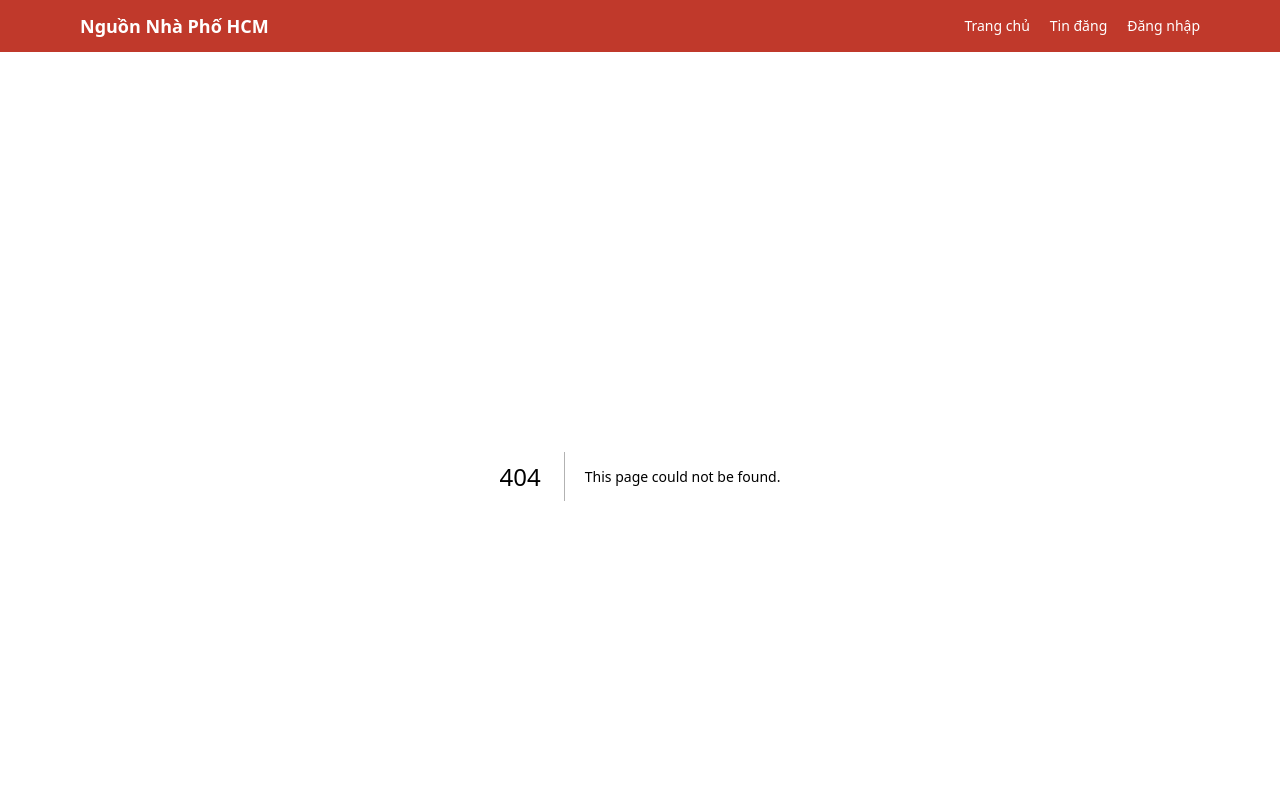
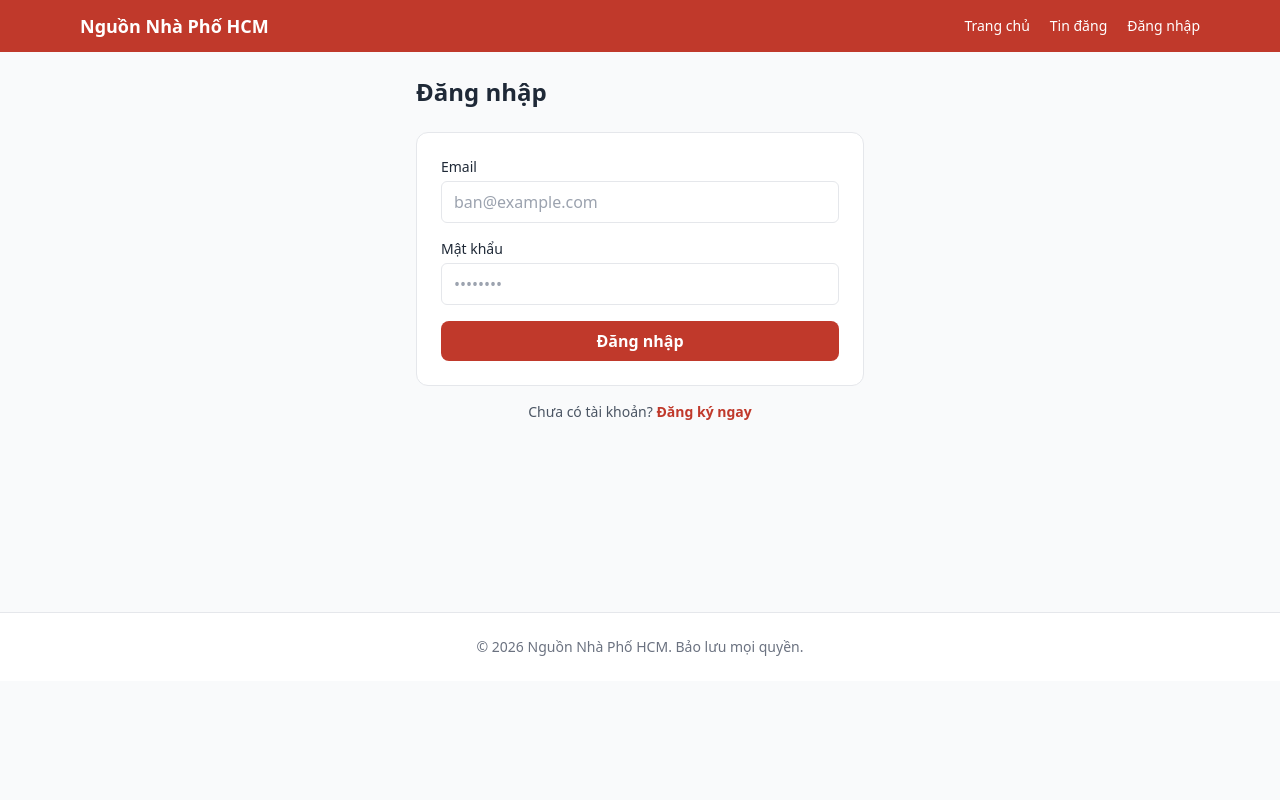
Before and after one commit to daoduykhuyen2-beep/next-nguonnhapho, a Next.js app: page /dang-nhap in a window 1280 px wide. Before the commit this address had no page. Shown: the top 800 px of the page. Built offline with nearby package versions, Linux system fonts and the light colour scheme.

Commit message:
Implement login page with email and password

```diff
--- /dev/null
+++ b/app/dang-nhap/page.tsx
@@ -0,0 +1,87 @@
+"use client";
+
+import Link from "next/link";
+import { useRouter, useSearchParams } from "next/navigation";
+import { useState } from "react";
+import { createClient } from "@/lib/supabase/client";
+
+export default function DangNhapPage() {
+  const router = useRouter();
+  const searchParams = useSearchParams();
+  const nextUrl = searchParams.get("next") || "/tai-khoan";
+
+  const [email, setEmail] = useState("");
+  const [password, setPassword] = useState("");
+  const [loading, setLoading] = useState(false);
+  const [error, setError] = useState<string | null>(null);
+
+  async function handleLogin(e: React.FormEvent) {
+    e.preventDefault();
+    setLoading(true);
+    setError(null);
+
+    const supabase = createClient();
+    const { error } = await supabase.auth.signInWithPassword({
+      email: email.trim(),
+      password,
+    });
+
+    setLoading(false);
+    if (error) {
+      setError("Email hoặc mật khẩu không đúng.");
+      return;
+    }
+    router.push(nextUrl);
+    router.refresh();
+  }
+
+  return (
+    <div className="mx-auto max-w-md">
+      <h1 className="mb-6 text-2xl font-bold">Đăng nhập</h1>
+      <form
+        onSubmit={handleLogin}
+        className="space-y-4 rounded-xl border bg-white p-6"
+      >
+        <div>
+          <label className="mb-1 block text-sm font-medium">Email</label>
+          <input
+            type="email"
+            required
+            value={email}
+            onChange={(e) => setEmail(e.target.value)}
+            className="w-full rounded-md border px-3 py-2"
+            placeholder="ban@example.com"
+          />
+        </div>
+        <div>
+          <label className="mb-1 block text-sm font-medium">Mật khẩu</label>
+          <input
+            type="password"
+            required
+            value={password}
+            onChange={(e) => setPassword(e.target.value)}
+            className="w-full rounded-md border px-3 py-2"
+            placeholder="••••••••"
+          />
+        </div>
+
+        {error ? <p className="text-sm text-red-600">{error}</p> : null}
+
+        <button
+          type="submit"
+          disabled={loading}
+          className="w-full rounded-lg bg-brand px-4 py-2 font-semibold text-white disabled:opacity-60"
+        >
+          {loading ? "Đang đăng nhập..." : "Đăng nhập"}
+        </button>
+      </form>
+
+      <p className="mt-4 text-center text-sm text-gray-600">
+        Chưa có tài khoản?{" "}
+        <Link href="/dang-ky" className="font-semibold text-brand">
+          Đăng ký ngay
+        </Link>
+      </p>
+    </div>
+  );
+}
```
